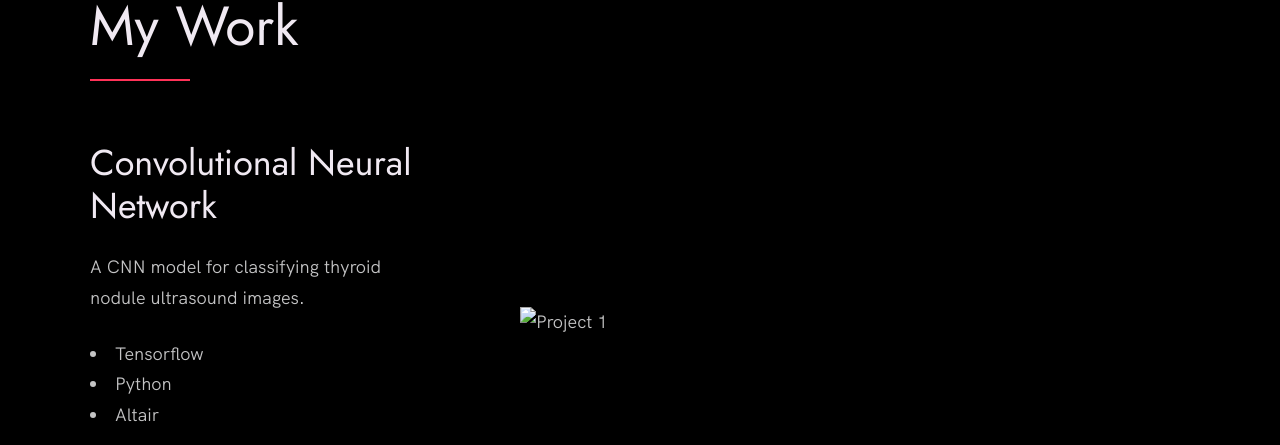
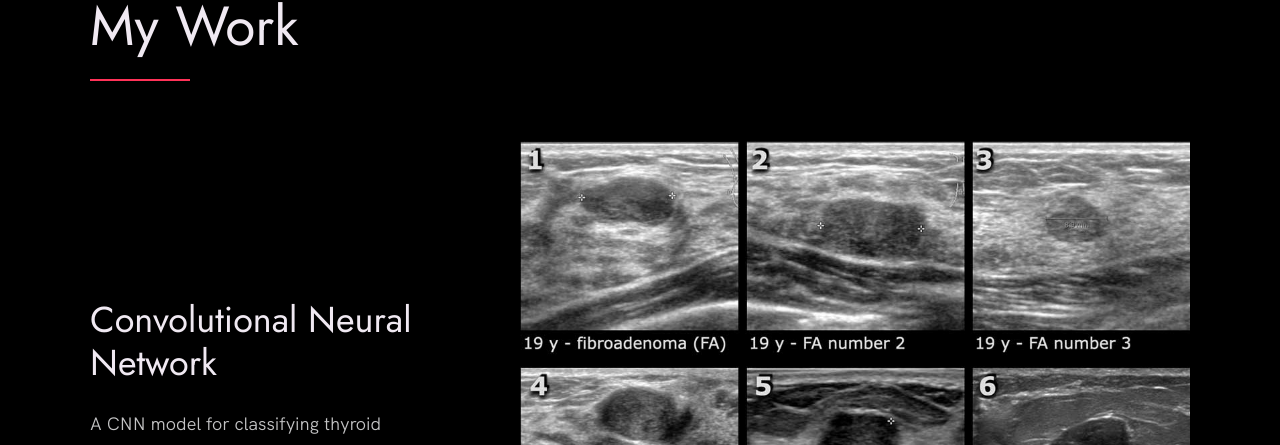
Before and after one commit to digh9649/diyaghimire.github.io, a plain HTML site: page index.html in a window 1280 px wide. Shown: the part 927-1372 px from the top of the page. Drawn offline with Linux system fonts and the light colour scheme.

Commit message:
fixed error

```diff
--- a/index.html
+++ b/index.html
@@ -98,7 +98,7 @@
               </div>
             </div>
             <div class="work__image-box">
-              <img src="cnn2.jpg" class="work__image" alt="Project 1" />
+              <img src="/images/cnn2.jpg" class="work__image" alt="Project 1" />
             </div>
           </div>
 
```
